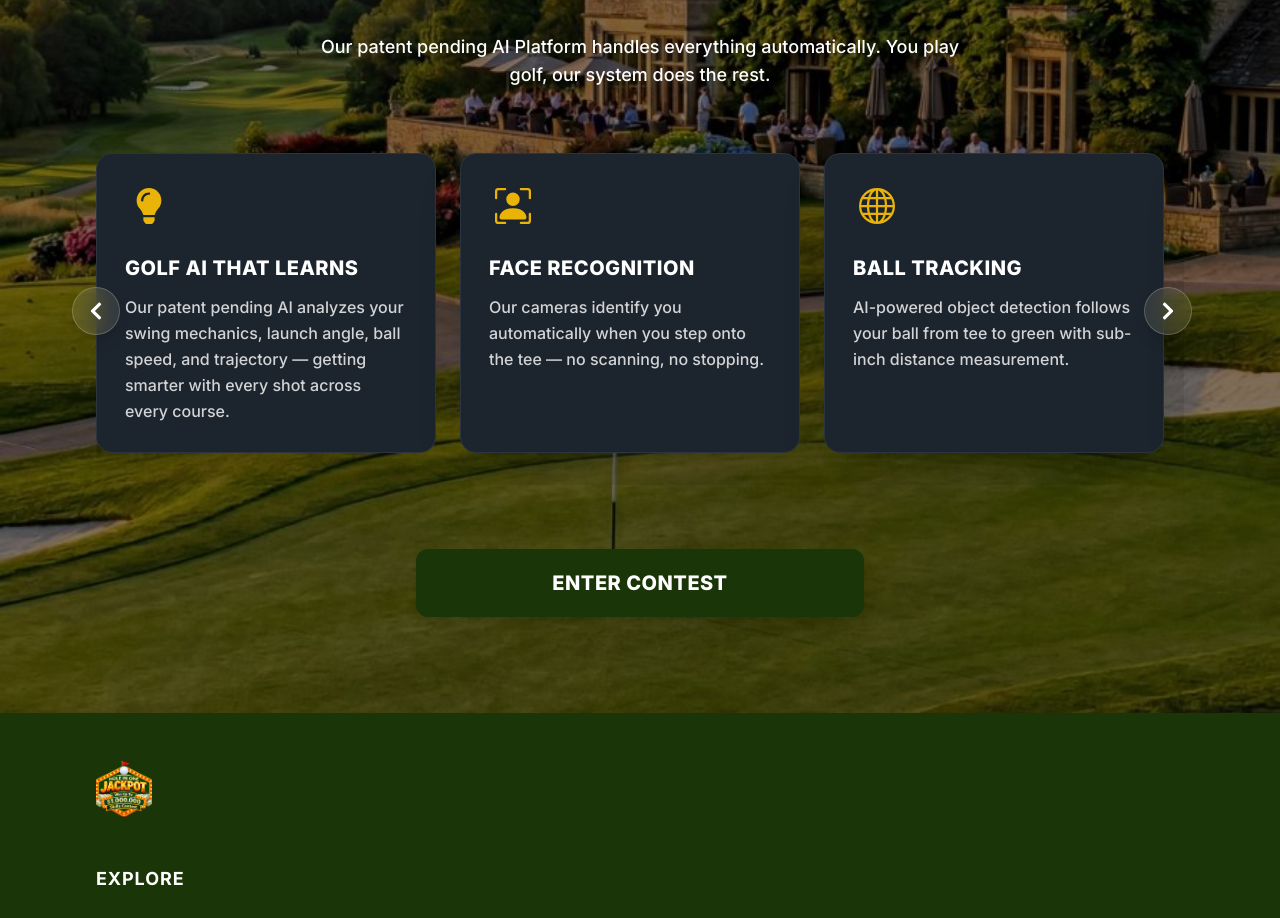
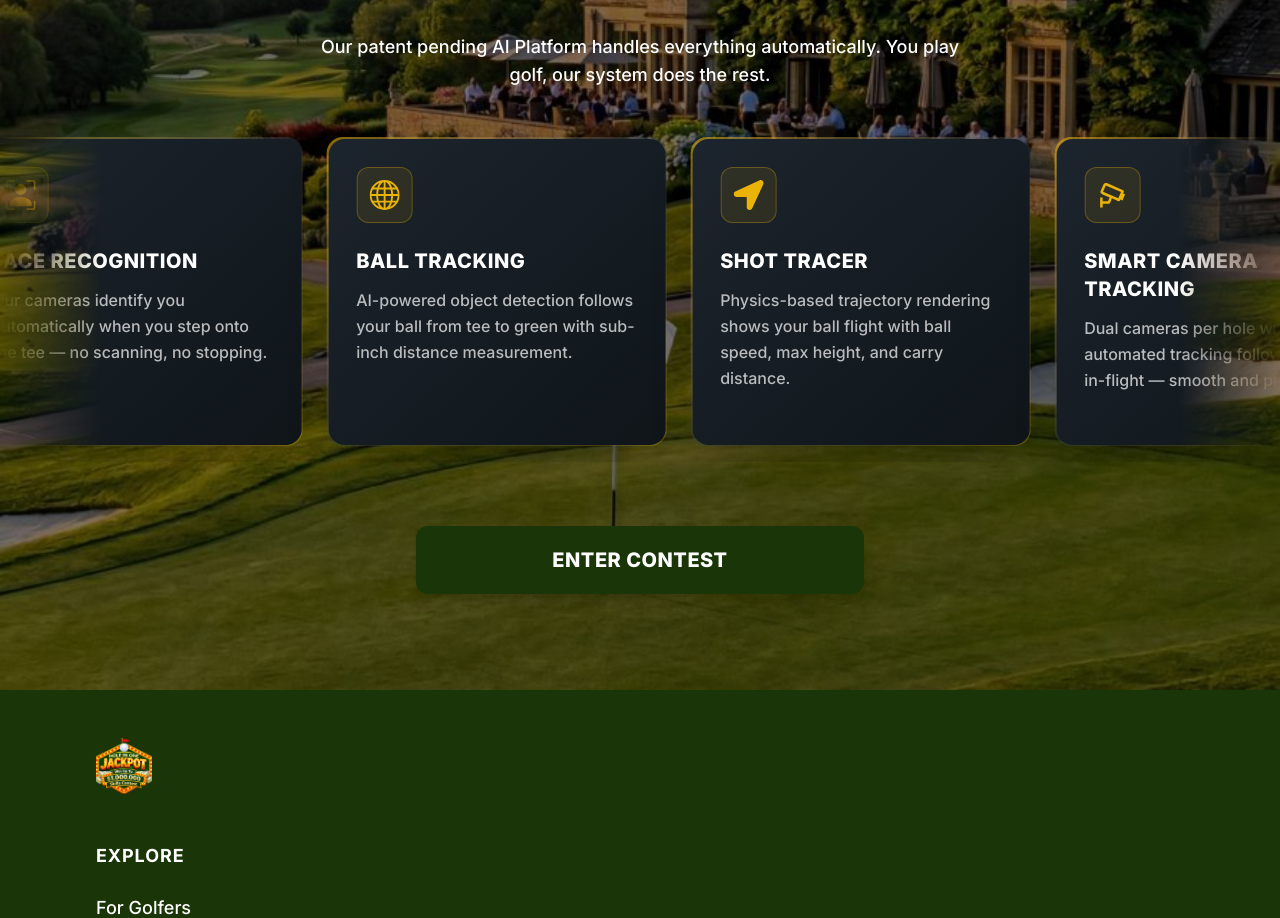
Before and after one commit to noorshanu/jackpotgolf, a Next.js app: page / in a window 1280 px wide. Shown: the part 8500-9418 px from the top of the page. Built offline with nearby package versions, Linux system fonts and the light colour scheme.

Commit message:
Update Membership.tsx

```diff
--- a/app/components/Membership.tsx
+++ b/app/components/Membership.tsx
@@ -2,8 +2,7 @@
 
 import Image from "next/image";
 import Link from "next/link";
-import { useRef } from "react";
-import { FaChevronLeft, FaChevronRight, FaLightbulb, FaRegMoon, FaLocationArrow } from "react-icons/fa";
+import { FaLightbulb, FaRegMoon, FaLocationArrow } from "react-icons/fa";
 import { BsGlobe, BsSearch, BsPersonBoundingBox } from "react-icons/bs";
 import { BiCctv, BiMapPin } from "react-icons/bi";
 
@@ -51,18 +50,6 @@ const FEATURES = [
 ];
 
 export default function Membership() {
-  const scrollContainerRef = useRef<HTMLDivElement>(null);
-
-  const scroll = (direction: "left" | "right") => {
-    if (scrollContainerRef.current) {
-      const scrollAmount = window.innerWidth < 768 ? 300 : 364; // Approximate card width + gap
-      scrollContainerRef.current.scrollBy({
-        left: direction === "left" ? -scrollAmount : scrollAmount,
-        behavior: "smooth"
-      });
-    }
-  };
-
   return (
     <section className="relative flex w-full flex-col items-center justify-start overflow-hidden py-16 md:py-24">
       {/* Background Image */}
@@ -85,69 +72,43 @@ export default function Membership() {
         <p className="text-white text-center text-lg font-medium max-w-2xl">
           Our patent pending AI Platform handles everything automatically. You play golf, our system does the rest.
         </p>
+      </div>
 
-        {/* Navigation Buttons and Slider Container */}
-        <div className="relative w-full mt-4">
-          {/* Left Navigation Button */}
-          <button
-            onClick={() => scroll("left")}
-            className="absolute left-0 top-1/2 -translate-y-1/2 -ml-2 md:-ml-6 z-20 flex h-12 w-12 items-center justify-center rounded-full bg-white/10 backdrop-blur-md border border-white/20 text-white shadow-lg transition-all hover:bg-white/20 active:scale-95 hidden sm:flex"
-            aria-label="Scroll left"
+      {/* Infinite Loop Marquee - Full Width */}
+      <div
+        className="relative z-10 w-full mt-8 overflow-hidden"
+        style={{
+          maskImage:
+            "linear-gradient(to right, transparent, black 8%, black 92%, transparent)",
+          WebkitMaskImage:
+            "linear-gradient(to right, transparent, black 8%, black 92%, transparent)",
+        }}
       >
-            <FaChevronLeft className="text-xl" />
-          </button>
-
-          {/* Cards Container */}
         <div
-            ref={scrollContainerRef}
-            className="flex w-full snap-x snap-mandatory overflow-x-auto pb-8 pt-4 gap-4 md:gap-6 hide-scrollbar items-stretch"
+          className="flex w-max gap-4 md:gap-6 py-4 hover:[animation-play-state:paused]"
+          style={{ animation: "marquee-left 50s linear infinite" }}
         >
-            {FEATURES.map((feature, idx) => (
+          {[...FEATURES, ...FEATURES].map((feature, idx) => (
             <div
               key={idx}
-                className="flex w-[290px] shrink-0 snap-center flex-col items-start justify-start rounded-2xl bg-[#1C242D] p-7 shadow-2xl md:w-[340px] border border-[#2c353f]"
+              className="group relative w-[290px] shrink-0 md:w-[340px] rounded-2xl p-[1.5px] bg-gradient-to-br from-[#eab308]/60 via-[#3a4654]/40 to-[#eab308]/30 transition-all duration-300 hover:from-[#eab308] hover:via-[#eab308]/30 hover:to-[#eab308] hover:scale-[1.02] hover:shadow-[0_0_40px_rgba(234,179,8,0.25)]"
             >
-                <div className="mb-6 flex h-12 w-12 items-center justify-center">
-                  <feature.icon className="text-4xl text-[#eab308]" />
+              <div className="absolute inset-0 rounded-2xl bg-[#eab308]/0 blur-xl transition-all duration-500 group-hover:bg-[#eab308]/10 -z-10" />
+              <div className="flex h-full flex-col items-start justify-start rounded-2xl bg-gradient-to-br from-[#1C242D] to-[#0f1519] p-7 shadow-2xl">
+                <div className="mb-6 flex h-14 w-14 items-center justify-center rounded-xl bg-[#eab308]/10 border border-[#eab308]/30 transition-all duration-300 group-hover:bg-[#eab308]/20 group-hover:border-[#eab308]/60 group-hover:shadow-[0_0_20px_rgba(234,179,8,0.3)]">
+                  <feature.icon className="text-3xl text-[#eab308]" />
                 </div>
 
                 <h3 className="text-xl font-extrabold text-white uppercase tracking-wide mb-3">
                   {feature.title}
                 </h3>
 
-                <p className="text-white/80 text-base font-medium leading-relaxed">
+                <p className="text-white/70 text-base font-medium leading-relaxed">
                   {feature.desc}
                 </p>
               </div>
+            </div>
           ))}
-          </div>
-
-          {/* Right Navigation Button */}
-          <button
-            onClick={() => scroll("right")}
-            className="absolute right-0 top-1/2 -translate-y-1/2 -mr-2 md:-ml-6 z-20 flex h-12 w-12 items-center justify-center rounded-full bg-white/10 backdrop-blur-md border border-white/20 text-white shadow-lg transition-all hover:bg-white/20 active:scale-95 hidden sm:flex"
-            aria-label="Scroll right"
-          >
-            <FaChevronRight className="text-xl" />
-          </button>
-        </div>
-
-        {/* Mobile Navigation Buttons (visible only on small screens) */}
-        <div className="flex gap-4 sm:hidden mt-[-1rem]">
-          <button
-            onClick={() => scroll("left")}
-            className="flex h-12 w-12 items-center justify-center rounded-full bg-white/10 backdrop-blur-md border border-white/20 text-white shadow-lg transition-all hover:bg-white/20 active:scale-95"
-            aria-label="Scroll left"
-          >
-            <FaChevronLeft className="text-xl" />
-          </button>
-          <button
-            onClick={() => scroll("right")}
-            className="flex h-12 w-12 items-center justify-center rounded-full bg-white/10 backdrop-blur-md border border-white/20 text-white shadow-lg transition-all hover:bg-white/20 active:scale-95"
-            aria-label="Scroll right"
-          >
-            <FaChevronRight className="text-xl" />
-          </button>
         </div>
       </div>
 
```
Lines whose indentation alone changed are shown as unchanged.
